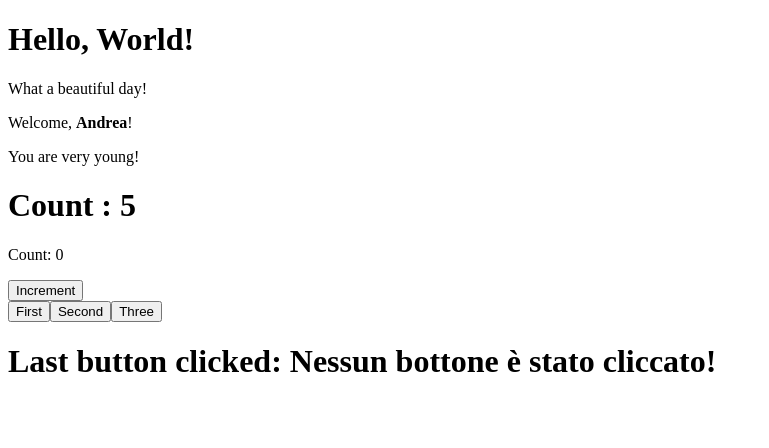
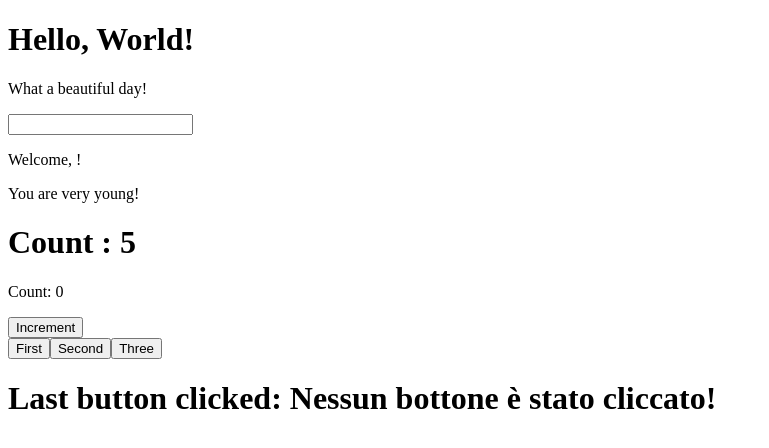
Before and after one commit to leggio98/react-exercises, a React (Create React App) app in the folder react-exercises/: page / in a window 1280 px wide. Shown: the top 448 px of the page, without its empty margins (0-769 px from the left). Built offline with nearby package versions, Linux system fonts and the light colour scheme.

Commit message:
Add Forms-01

```diff
--- a/react-exercises/src/App.js
+++ b/react-exercises/src/App.js
@@ -6,13 +6,14 @@
 import { Counter } from "./Counter"
 import { Hello } from "./Hello"
 import { Welcome } from "./Welcome"
+import { InteractiveWelcome } from "./InteractiveWelcome"
 
 
 export class App extends React.Component {
     render () {
         return <div>
             <Hello />
-            <Welcome value= {17} name={<strong>Andrea</strong>}  />
+            <InteractiveWelcome value= {17} name={<strong>Andrea</strong>}  />
             <Counter />
             <ClickCounter />
             <ClickTracker />
--- /dev/null
+++ b/react-exercises/src/InteractiveWelcome.js
@@ -0,0 +1,28 @@
+//Create an InteractiveWelcome component that renders an input tag and the Welcome component. Pass the current content
+// of the input tag to the name prop of the Welcome component. The input tag should be a controlled component.
+
+import React from "react";
+import { Welcome } from "./Welcome";
+
+export class InteractiveWelcome extends React.Component {
+    state = {
+        name: ''
+    }
+
+    change = (event) => {
+        this.setState({
+            name: event.target.value
+        })
+    }
+    render() {
+        return (
+            <div>
+                <input
+                onChange={this.change}
+                value={this.state.name}
+                />
+                <Welcome name={this.state.name} />
+            </div>
+        )
+    }
+}
```
